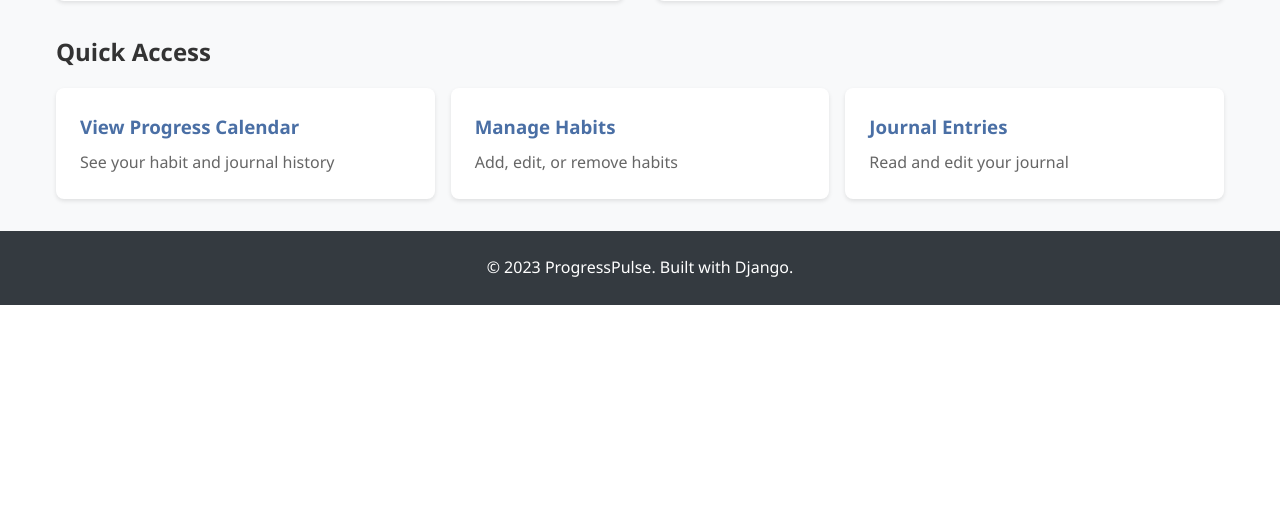
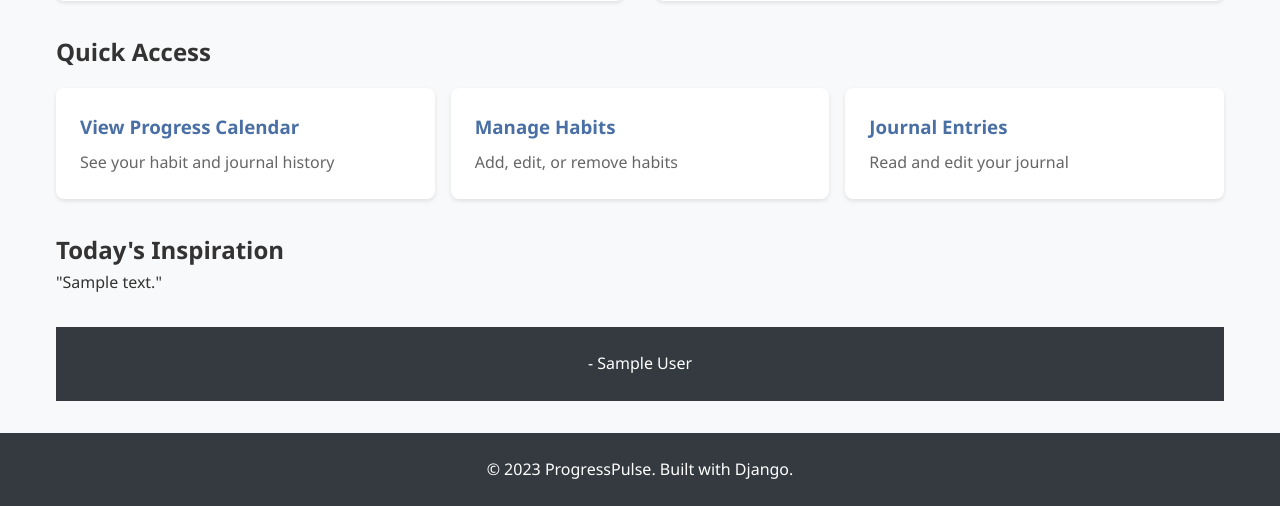
Before and after one commit to Fag21/ProgressPulse_django_Alx, a Django app: template progresspulse/templates/core/dashboard.html in a window 1280 px wide. Shown: the part 808-1314 px from the top of the page. Before the commit the page ends 1113 px from the top, so only its background shows below. Run offline with Django 5.2, Linux system fonts and the light colour scheme; tables that the repository leaves empty hold one stand-in row (values such as "Sample post"); the template is opened without the code that fills it: values that come from a table or form of the project are taken from there, most other values are stand-ins (such as "Sample title", 1, 10 or a date in 2020); parts of the project's set-up code (start-up, migrations or seed data) failed here and were passed over.

Commit message:
Add daily quote display to dashboard

```diff
--- a/progresspulse/templates/core/dashboard.html
+++ b/progresspulse/templates/core/dashboard.html
@@ -82,4 +82,11 @@
         </a>
     </div>
 </div>
+<div class="daily-quote">
+    <h2>Today's Inspiration</h2>
+    <blockquote>
+        <p>"{{ daily_quote.content }}"</p>
+        <footer>- {{ daily_quote.author }}</footer>
+    </blockquote>
+</div>
 {% endblock %}
```
